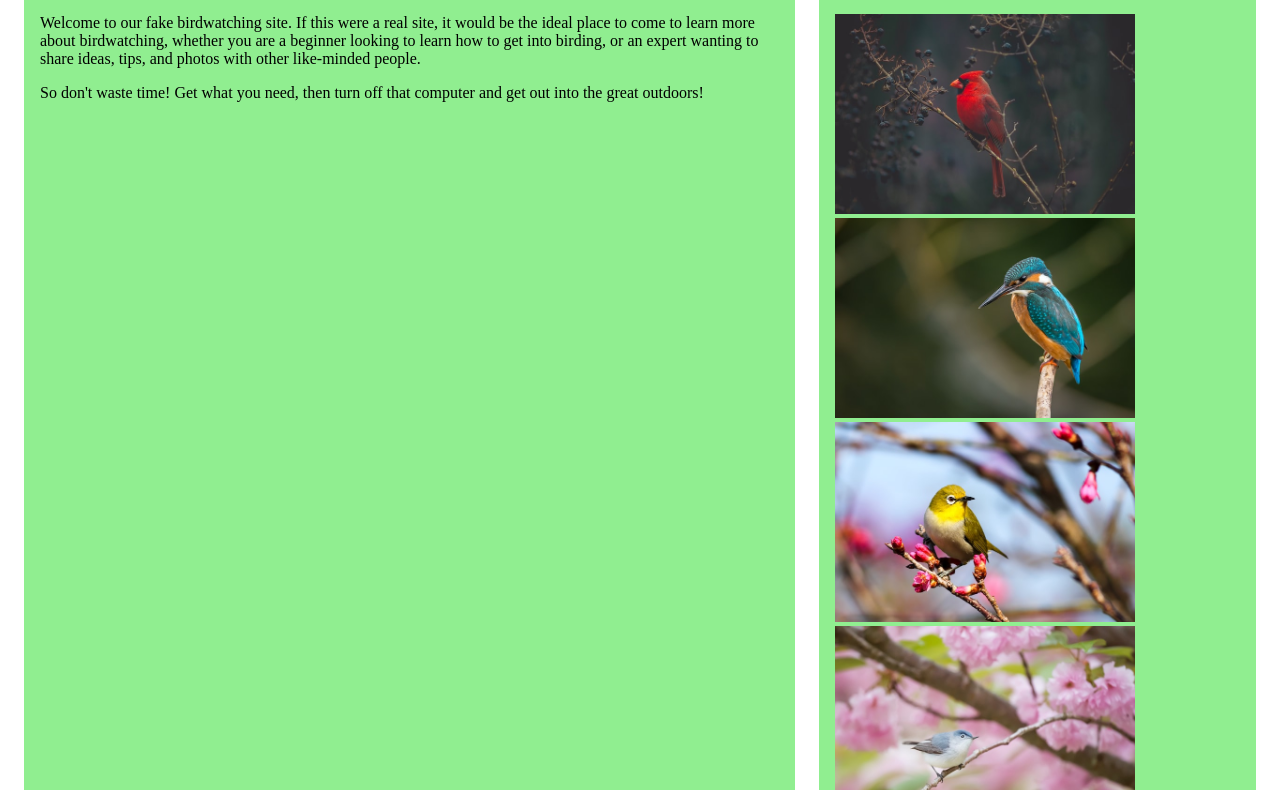
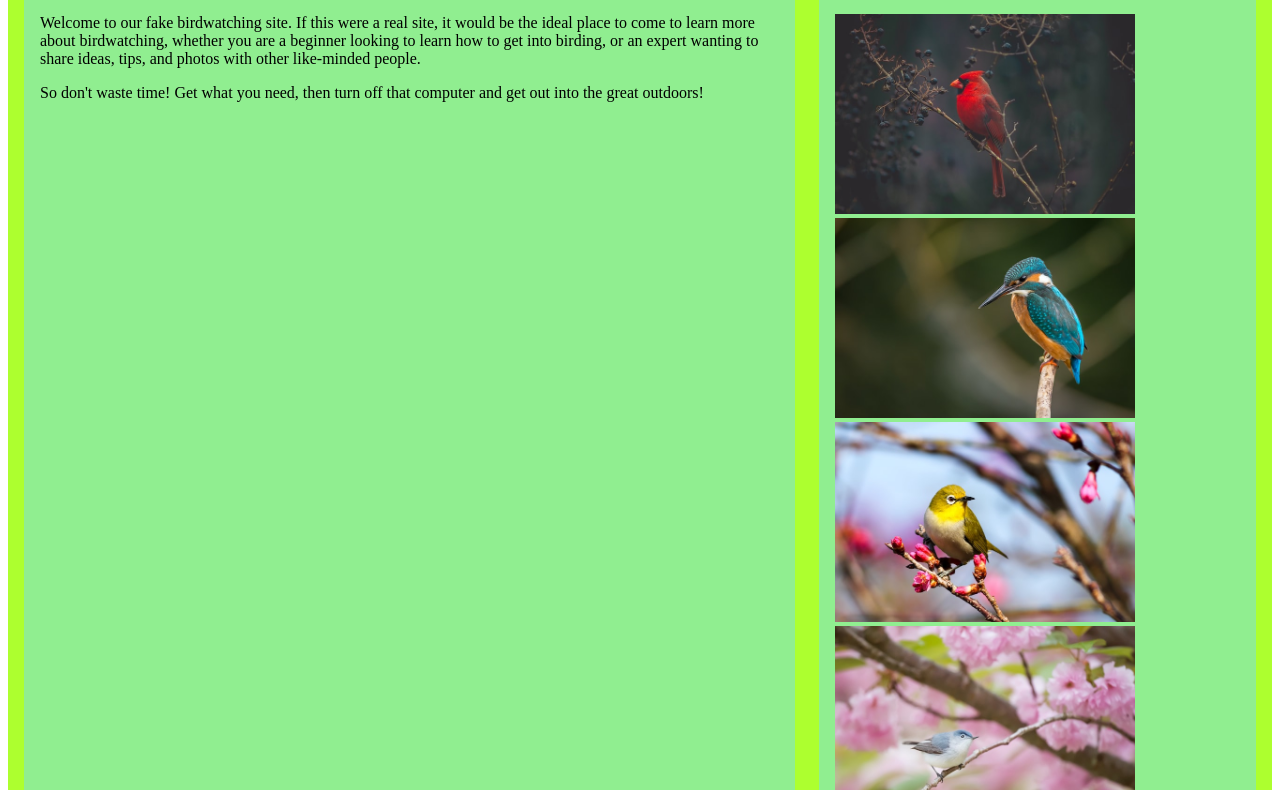
Before and after one commit to KelliLil/BirdWatching, a plain HTML site: page index.html in a window 1280 px wide. Shown: the part 303-1093 px from the top of the page. Drawn offline with Linux system fonts and the light colour scheme.

Commit message:
Change margin color in main

```diff
--- a/styles/style.css
+++ b/styles/style.css
@@ -1,4 +1,4 @@
-header, footer {
+header, main, footer {
     background-color: greenyellow;
 }
 main section{
```
